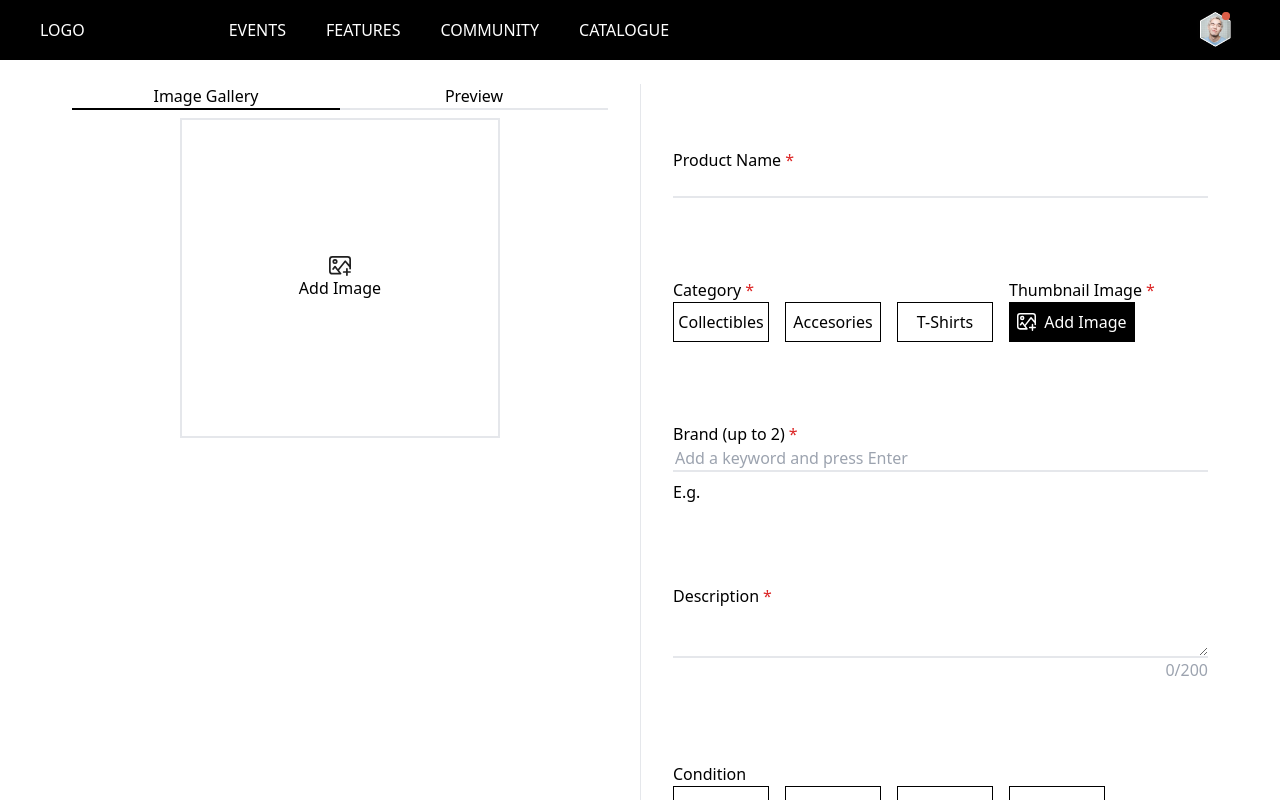
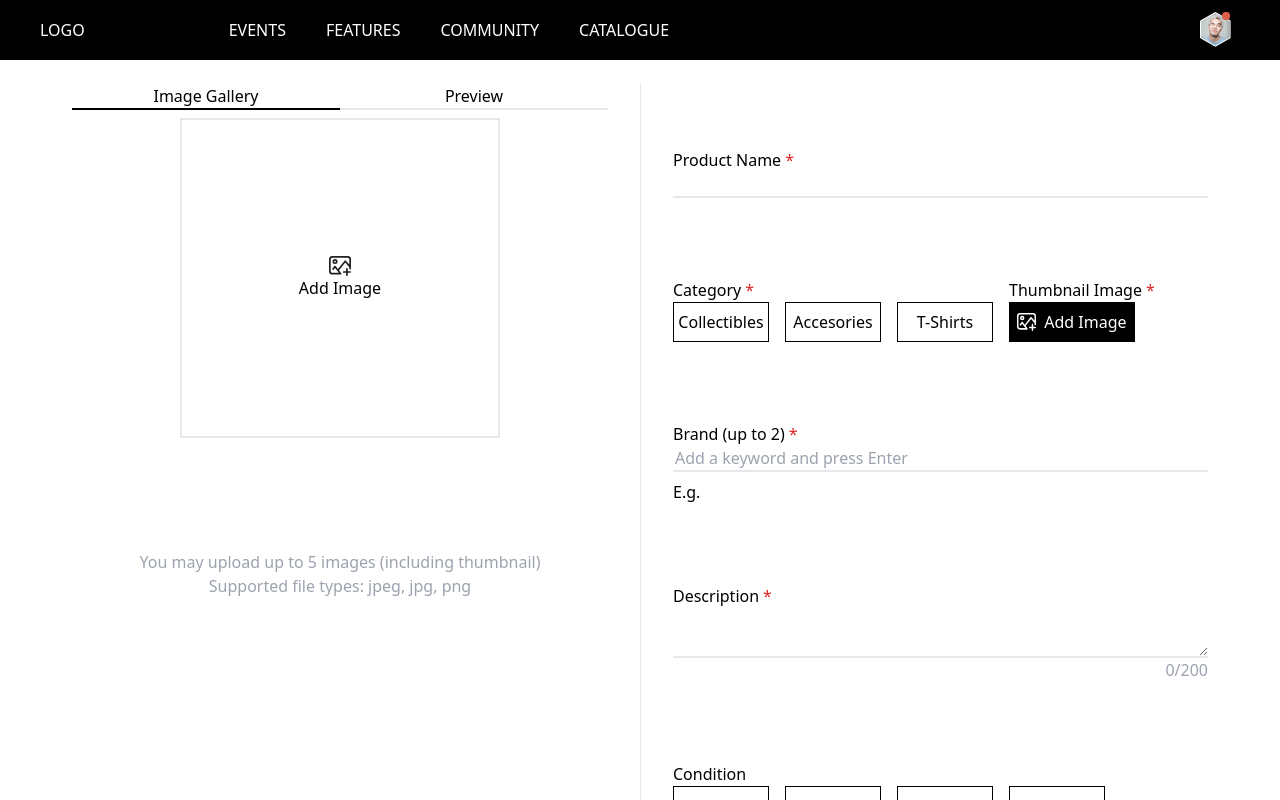
Before and after one commit to verenaseverina/seller-dashboard-test, a Next.js app: page / in a window 1280 px wide. Shown: the top 800 px of the page. Built offline with nearby package versions, Linux system fonts and the light colour scheme.

Commit message:
add wording

```diff
--- a/pages/index.tsx
+++ b/pages/index.tsx
@@ -96,6 +96,12 @@ const IndexPage = () => {
                         )
                       }
                     </div>
+                    {
+                      imageUrl.length === 0 && (<p className="text-gray-400 text-center">You may upload up to 5 images (including thumbnail)<br></br>Supported file types: jpeg, jpg, png</p>)
+                    }
+                    {
+                      imageUrl.length > 0 && (<p className="text-gray-400 text-center">You may upload up to {5 - imageUrl.length} images (including thumbnail)<br></br>Supported file types: jpeg, jpg, png</p>)
+                    }
                   </div>
                 )
               },
```
